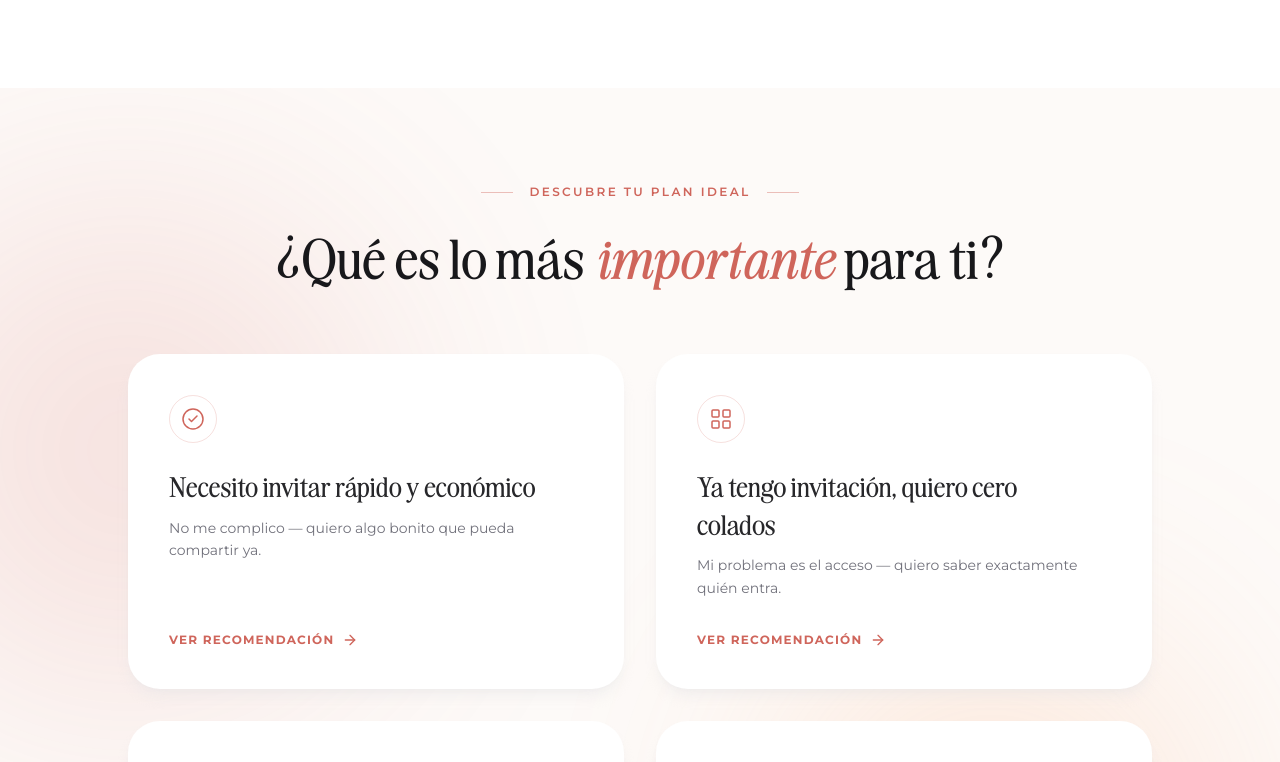
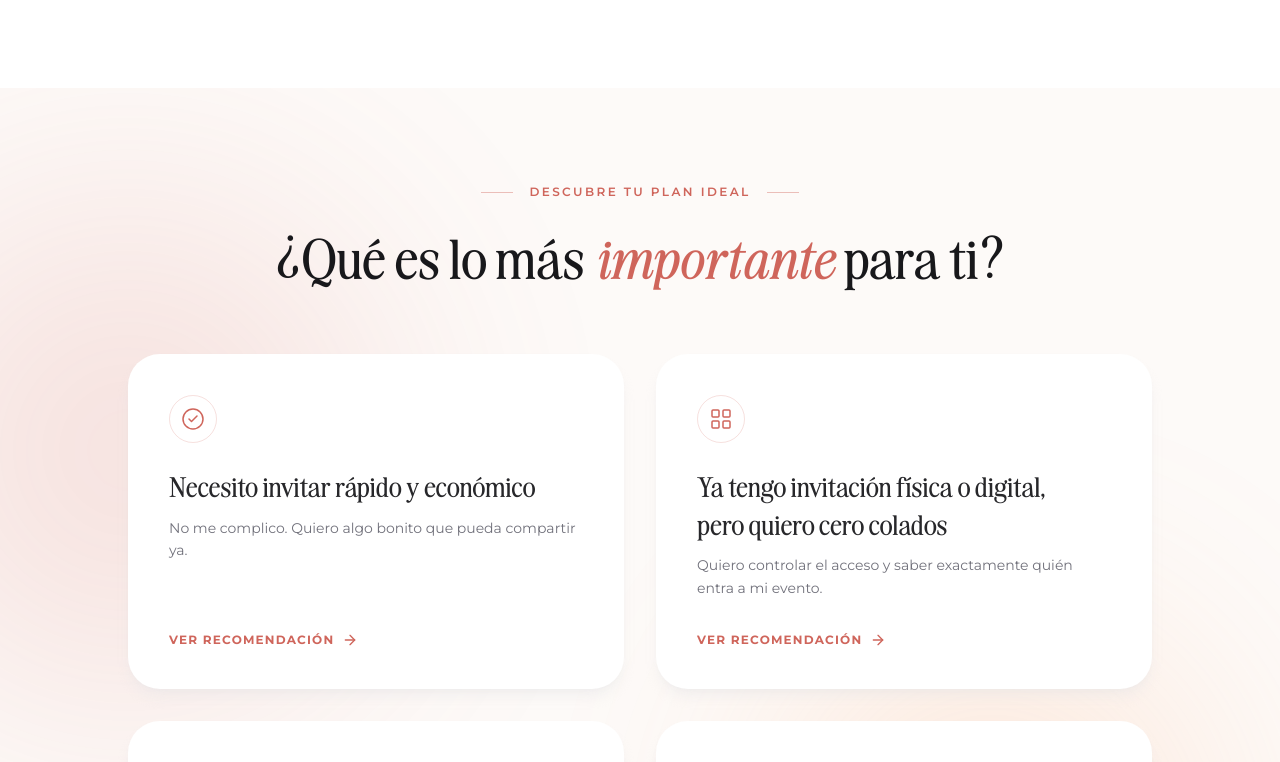
Before and after one commit to Asai07/eventoclicnew, a Next.js app: page / in a window 1280 px wide. Shown: the part 6537-7299 px from the top of the page. Built offline with nearby package versions, Linux system fonts and the light colour scheme.

Commit message:
Cambios en quizsection

```diff
--- a/src/components/HowItWorksSection.tsx
+++ b/src/components/HowItWorksSection.tsx
@@ -79,7 +79,7 @@ export default function HowItWorksSection() {
                     </h2>
 
                     <p className="font-montserrat text-zinc-500 text-lg md:text-xl">
-                        No necesitas saber nada de tecnología. (ni tu, ni tus invitados) <span className="text-[#cf655b] font-medium">¡En serio!</span>
+                        No necesitas saber nada de tecnología. Ni tú, ni tus invitados.<span className="text-[#cf655b] font-medium">¡En serio!</span>
                     </p>
                 </motion.div>
 
--- a/src/components/QuizSection.tsx
+++ b/src/components/QuizSection.tsx
@@ -14,7 +14,7 @@ export default function QuizSection() {
             id: 'esencial',
             icon: CheckCircle2,
             question: "Necesito invitar rápido y económico",
-            desc: "No me complico — quiero algo bonito que pueda compartir ya.",
+            desc: "No me complico. Quiero algo bonito que pueda compartir ya.",
             result: {
                 name: "Esencial Express",
                 tag: "",
@@ -41,8 +41,8 @@ export default function QuizSection() {
         {
             id: 'control',
             icon: LayoutGrid,
-            question: "Ya tengo invitación, quiero cero colados",
-            desc: "Mi problema es el acceso — quiero saber exactamente quién entra.",
+            question: "Ya tengo invitación física o digital, pero quiero cero colados",
+            desc: "Quiero controlar el acceso y saber exactamente quién entra a mi evento.",
             result: {
                 name: "Control QR",
                 tag: "",
```
